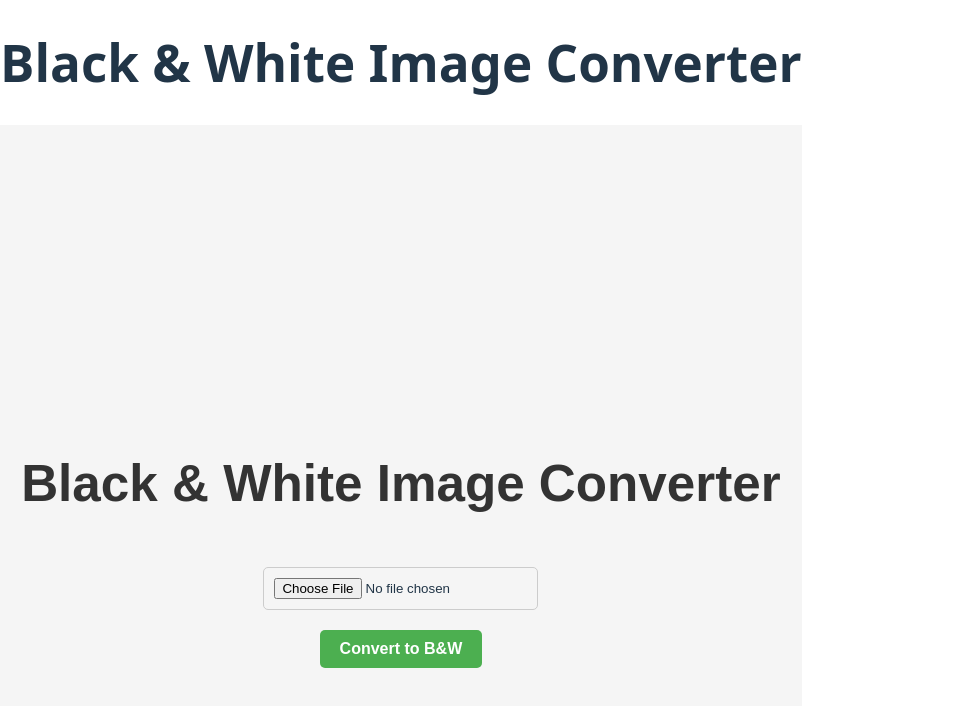
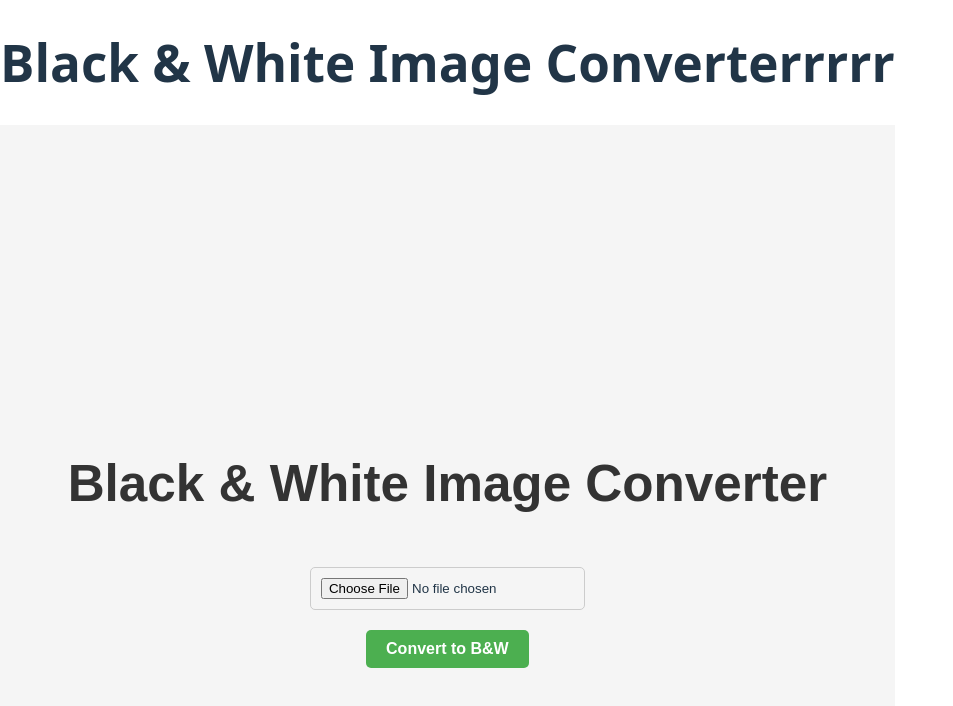
Before and after one commit to 3482390483957/test, a React (Vite) app in the folder frontend/: page / in a window 1280 px wide. Shown: the top 706 px of the page, without its empty margins (0-953 px from the left). Built offline with nearby package versions, Linux system fonts and the light colour scheme.

Commit message:
changed main h1

```diff
--- a/frontend/src/App.tsx
+++ b/frontend/src/App.tsx
@@ -3,7 +3,7 @@ import ImageUploader from "./ImageUploader";
 function App() {
   return (
     <div>
-      <h1>Black & White Image Converter</h1>
+      <h1>Black & White Image Converterrrrr</h1>
       <ImageUploader />
     </div>
   );
```
